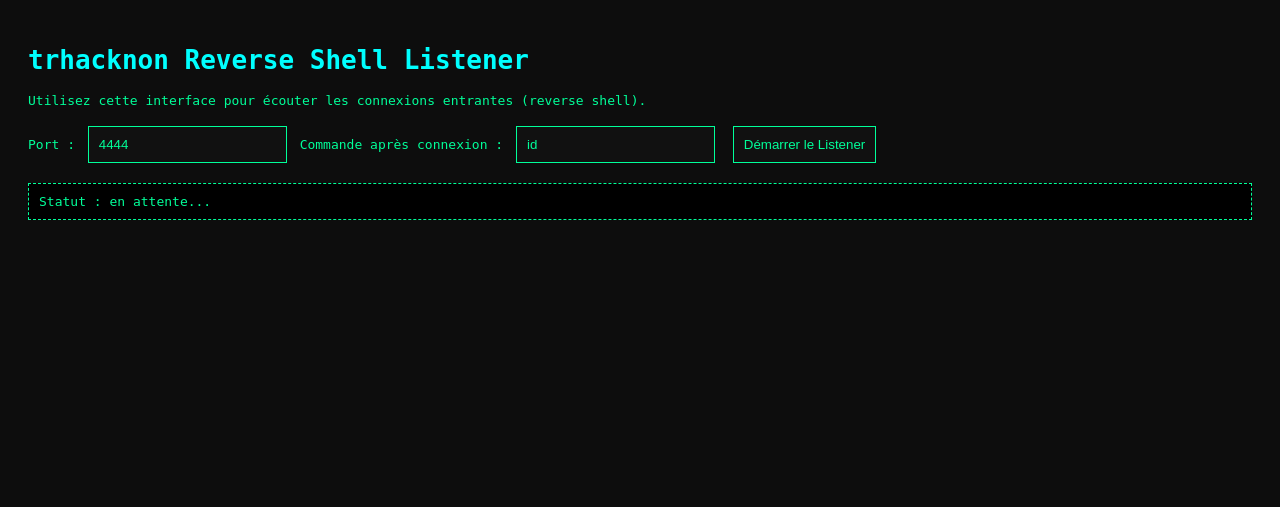
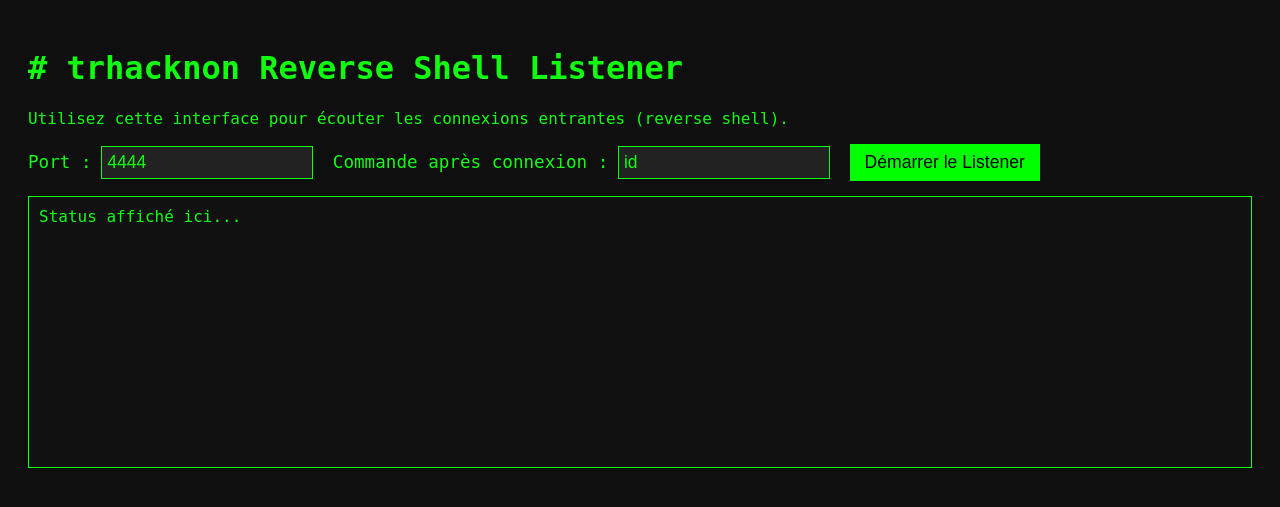
Before and after one commit to trh4ckn0n/revobtain, a Flask app: page / in a window 1280 px wide. Shown: the top 507 px of the page. Run offline with Flask 3, Linux system fonts and the light colour scheme.

Commit message:
Update index.html

```diff
--- a/templates/index.html
+++ b/templates/index.html
@@ -1,67 +1,97 @@
 <!DOCTYPE html>
 <html lang="fr">
 <head>
-    <meta charset="UTF-8">
+<meta charset="UTF-8" />
 <title>trhacknon Reverse Shell Listener</title>
 <style>
   body {
-            background-color: #0d0d0d;
-            color: #00ff99;
-            font-family: monospace;
+    background-color: #0f0f0f;
+    color: #0fff0f;
+    font-family: monospace, monospace;
     padding: 20px;
   }
-        h1 { color: #00ffff; }
-        input, button {
+  label, input, button {
+    font-size: 1.1em;
+  }
+  input[type="text"], input[type="number"] {
+    background: #222;
+    color: #0fff0f;
+    border: 1px solid #0fff0f;
+    padding: 5px;
+    width: 200px;
+    margin-right: 10px;
+  }
+  button {
+    background: #0f0;
+    border: none;
+    color: #000;
+    padding: 8px 15px;
+    cursor: pointer;
+  }
+  button:hover {
+    background: #0b0;
+  }
+  #status {
+    white-space: pre-wrap;
     background: #111;
-            border: 1px solid #00ff99;
-            color: #00ff99;
+    border: 1px solid #0fff0f;
     padding: 10px;
-            margin: 5px;
-        }
-        pre {
-            background: #000;
-            border: 1px dashed #00ff99;
-            padding: 10px;
-            white-space: pre-wrap;
     margin-top: 15px;
+    height: 250px;
+    overflow-y: scroll;
   }
 </style>
 </head>
 <body>
-    <h1>trhacknon Reverse Shell Listener</h1>
+
+<h1># trhacknon Reverse Shell Listener</h1>
 <p>Utilisez cette interface pour écouter les connexions entrantes (reverse shell).</p>
 
-    <label>Port :</label>
-    <input type="number" id="port" value="4444">
-    <label>Commande après connexion :</label>
-    <input type="text" id="cmd" value="id">
-    <button onclick="startListener()">Démarrer le Listener</button>
+<form id="listenerForm">
+  <label for="port">Port :</label>
+  <input type="number" id="port" name="port" value="4444" min="1" max="65535" required />
+  <label for="command">Commande après connexion :</label>
+  <input type="text" id="command" name="command" value="id" required />
+  <button type="submit">Démarrer le Listener</button>
+</form>
 
-    <pre id="status">Statut : en attente...</pre>
+<div id="status">Status affiché ici...</div>
 
 <script>
-        function startListener() {
-            const port = document.getElementById("port").value;
-            const command = document.getElementById("cmd").value;
+  const form = document.getElementById('listenerForm');
+  const statusDiv = document.getElementById('status');
+  let intervalId;
 
-            fetch("/start_listener", {
-                method: "POST",
-                headers: {"Content-Type": "application/json"},
-                body: JSON.stringify({port: parseInt(port), command: command})
+  form.addEventListener('submit', function(e) {
+    e.preventDefault();
+    statusDiv.textContent = "Démarrage du listener...";
+    clearInterval(intervalId);
+
+    const port = document.getElementById('port').value;
+    const command = document.getElementById('command').value;
+
+    fetch('/start_listener', {
+      method: 'POST',
+      headers: {'Content-Type': 'application/json'},
+      body: JSON.stringify({port: port, command: command})
     })
-            .then(r => r.json())
+    .then(res => res.json())
     .then(data => {
-                document.getElementById("status").textContent = data.status;
+      statusDiv.textContent = data.status;
+      // Rafraîchir le status toutes les secondes
+      intervalId = setInterval(() => {
+        fetch('/listener_status')
+          .then(res => res.json())
+          .then(data => {
+            statusDiv.textContent = data.status;
           });
-        }
+      }, 1000);
+    })
+    .catch(err => {
+      statusDiv.textContent = "Erreur : " + err;
+    });
+  });
+</script>
 
-        setInterval(() => {
-            fetch("/listener_status")
-                .then(r => r.json())
-                .then(data => {
-                    document.getElementById("status").textContent = data.status;
-                });
-        }, 3000);
-    </script>
 </body>
 </html>
```
Lines whose indentation alone changed are shown as unchanged.
